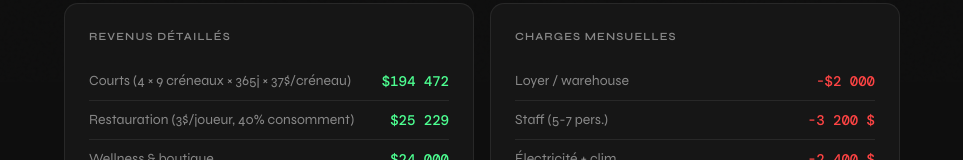
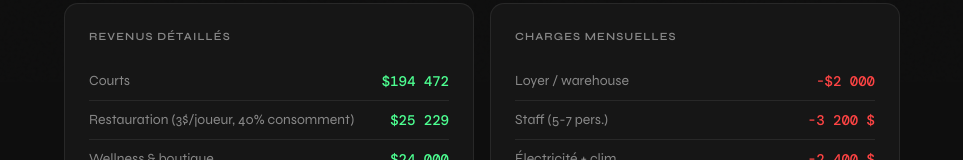
Before and after one commit to Julinhio/chiquita-padel, a plain HTML site: page index.html in a window 1280 px wide. Shown: the part 718-878 px from the top of the page, without its empty margins (158-1121 px from the left). Drawn offline with nearby package versions, Linux system fonts and the light colour scheme.

Commit message:
fix typo

```diff
--- a/index.html
+++ b/index.html
@@ -595,8 +595,7 @@
         <div class="grid-2">
             <div class="panel">
                 <div class="panel-title">Revenus détaillés</div>
-                <div class="row-item"><span class="lbl">Courts (4 × 9 créneaux × 365j × 37$/créneau)</span><span
-                        class="val pos" id="r-courts">—</span></div>
+                <div class="row-item"><span class="lbl">Courts</span><span class="val pos" id="r-courts">—</span></div>
                 <div class="row-item"><span class="lbl">Restauration (3$/joueur, 40% consomment)</span><span
                         class="val pos" id="r-food">—</span></div>
                 <div class="row-item"><span class="lbl">Wellness & boutique</span><span class="val pos"
```
